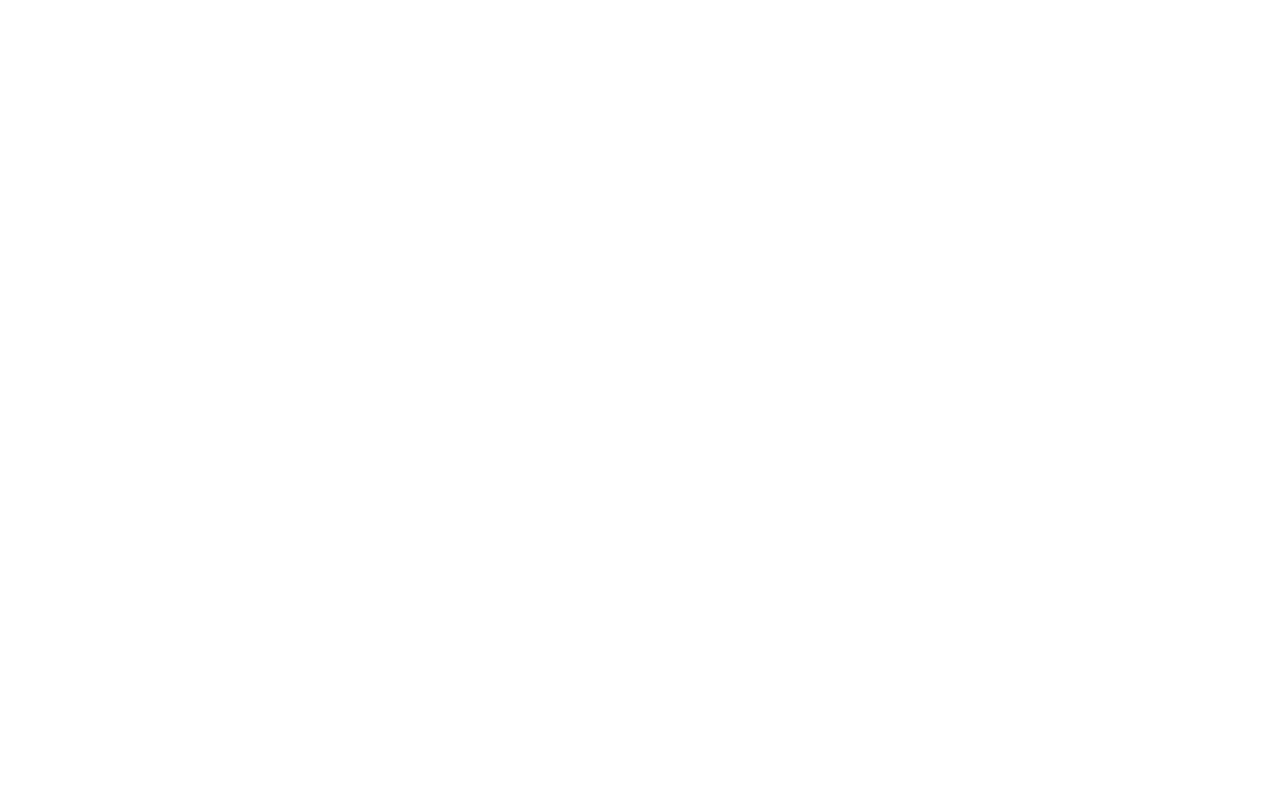
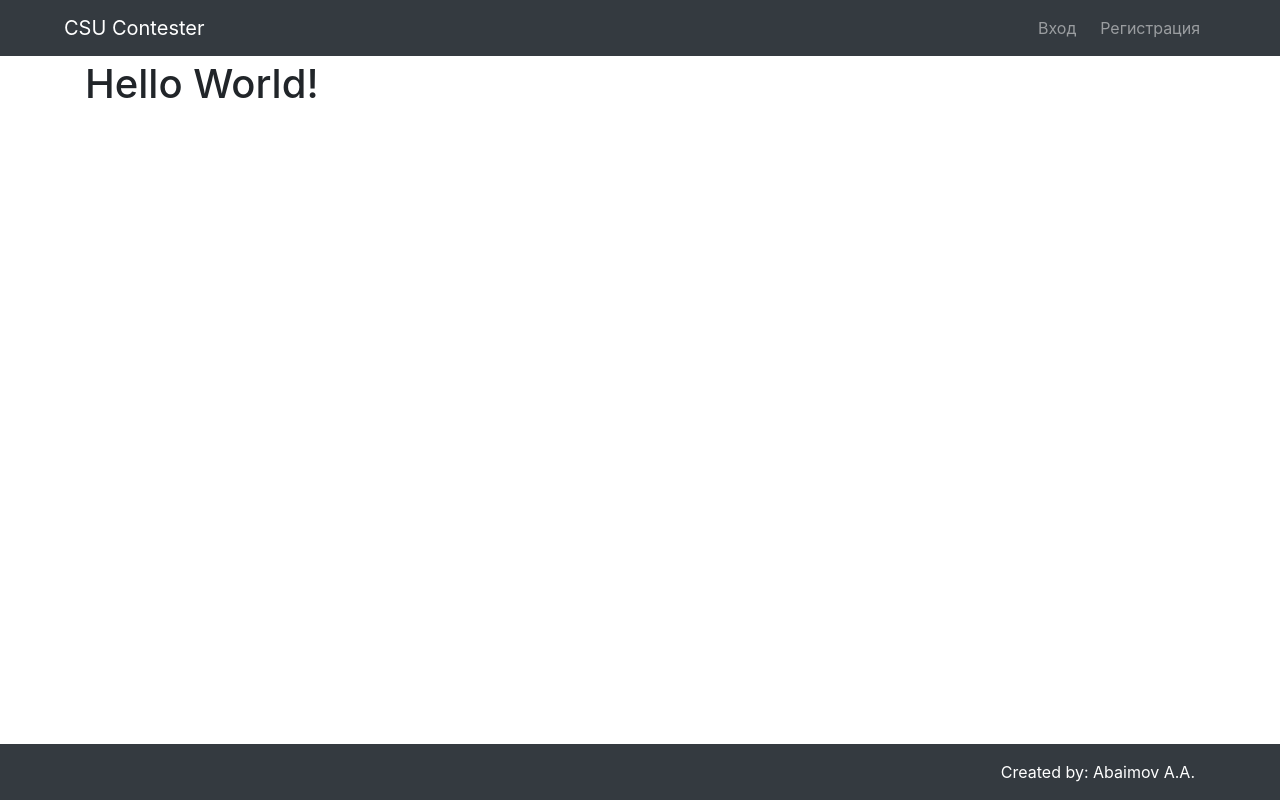
Before and after one commit to Raftor74/ejudge-front, a Django app: page / in a window 1280 px wide. Before the commit the page is empty. Run offline with Django 3.2, Linux system fonts and the light colour scheme; some libraries are stand-ins or nearby versions.

Commit message:
Filled header and footer

```diff
--- a/static/base/css/base.css
+++ b/static/base/css/base.css
@@ -0,0 +1,7 @@
+main > .container {
+  padding: 60px 15px 0;
+}
+
+.footer-copyright {
+  color: #ffffff;
+}
--- a/templates/base.html
+++ b/templates/base.html
@@ -13,9 +13,11 @@
     <meta name="viewport" content="width=device-width, initial-scale=1, shrink-to-fit=no">
     <!-- Bootstrap CSS -->
     <link rel="stylesheet" href="https://maxcdn.bootstrapcdn.com/bootstrap/4.0.0/css/bootstrap.min.css" integrity="sha384-Gn5384xqQ1aoWXA+058RXPxPg6fy4IWvTNh0E263XmFcJlSAwiGgFAW/dAiS6JXm" crossorigin="anonymous">
-    <!-- Custom JS -->
+    <!-- Custom CSS -->
     <link rel="stylesheet" href="{% static 'base/css/base.css' %}">
     <link rel="stylesheet" href="{% static 'base/css/custom.css' %}">
+    <!-- Favicons -->
+    <link rel="shortcut icon" href="{% static 'base/icons/favicon.ico' %}" />
     <!-- Additional CSS -->
     {% block additional_css %}{% endblock %}
     <title>{% block title %}Contester{% endblock %}</title>
@@ -24,9 +26,14 @@
     <!-- Header -->
     {% block header %} {% include 'layouts/header.html' %} {% endblock %}
     <!-- Main content section -->
-    {% block content %}{% endblock %}
+    <main class="flex-shrink-0" role="main">
+        {% block content %}{% endblock %}
+    </main>
     <!-- Footer -->
     {% block footer %} {% include 'layouts/footer.html' %} {% endblock %}
+    <!-- Metrika -->
+    {% block metricka %} {% include 'includes/metrika.html' %} {% endblock %}
+
     <!-- Bootstrap JavaScript -->
     <!-- jQuery first, then Popper.js, then Bootstrap JS -->
     <script src="https://code.jquery.com/jquery-3.2.1.slim.min.js" integrity="sha384-KJ3o2DKtIkvYIK3UENzmM7KCkRr/rE9/Qpg6aAZGJwFDMVNA/GpGFF93hXpG5KkN" crossorigin="anonymous"></script>
--- a/templates/layouts/footer.html
+++ b/templates/layouts/footer.html
@@ -0,0 +1,5 @@
+<footer class="fixed-bottom navbar-dark bg-dark py-3">
+  <div class="container">
+    <span class="footer-copyright float-right">Created by: Abaimov A.A.</span>
+  </div>
+</footer>
--- a/templates/layouts/header.html
+++ b/templates/layouts/header.html
@@ -0,0 +1,19 @@
+<header>
+  <nav class="navbar navbar-expand-md navbar-dark fixed-top bg-dark">
+    <a class="navbar-brand ml-5" href="{% url 'index' %}">CSU Contester</a>
+    <button class="navbar-toggler" type="button" data-toggle="collapse" data-target="#navbarCollapse" aria-controls="navbarCollapse" aria-expanded="false" aria-label="Toggle navigation">
+      <span class="navbar-toggler-icon"></span>
+    </button>
+    <div class="collapse navbar-collapse" id="navbarCollapse">
+      <div class="navbar-nav mr-auto"></div>
+      <ul class="navbar-nav mr-5">
+        <li class="nav-item mr-2">
+          <a class="nav-link" href="#">Вход</a>
+        </li>
+        <li class="nav-item mr-2">
+          <a class="nav-link" href="#">Регистрация</a>
+        </li>
+      </ul>
+    </div>
+  </nav>
+</header>
--- a/templates/main/index.html
+++ b/templates/main/index.html
@@ -3,4 +3,7 @@
 {% block title %}Главная{% endblock %}
 
 {% block content %}
+<div class="container">
+    <h1>Hello World!</h1>
+</div>
 {% endblock %}
```
Also changed, not shown: static/base/icons/favicon.ico (added), templates/includes/metrika.html (added).
